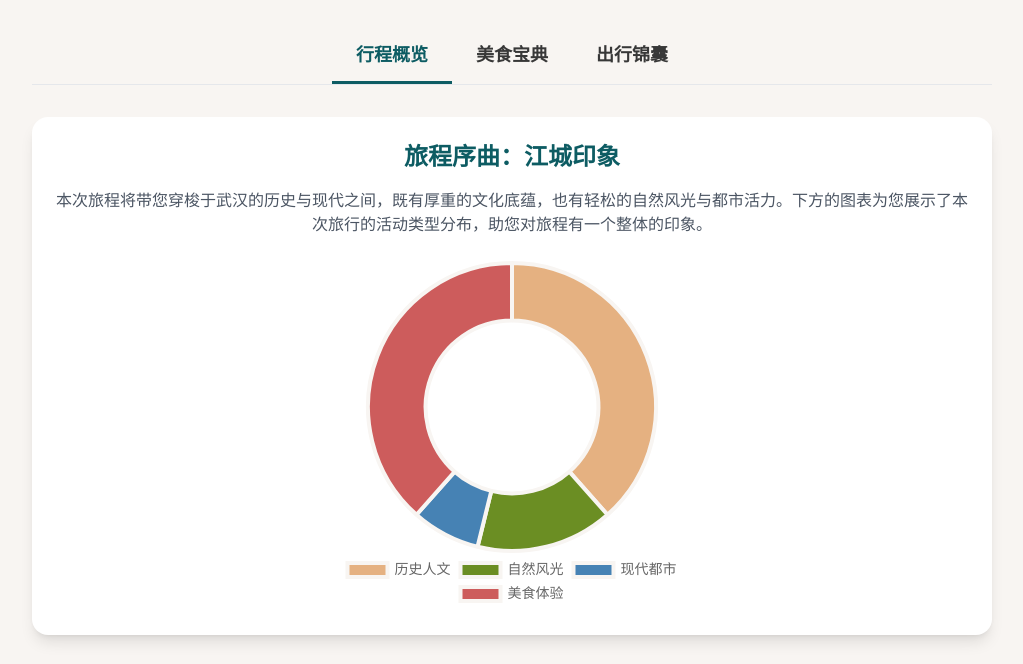
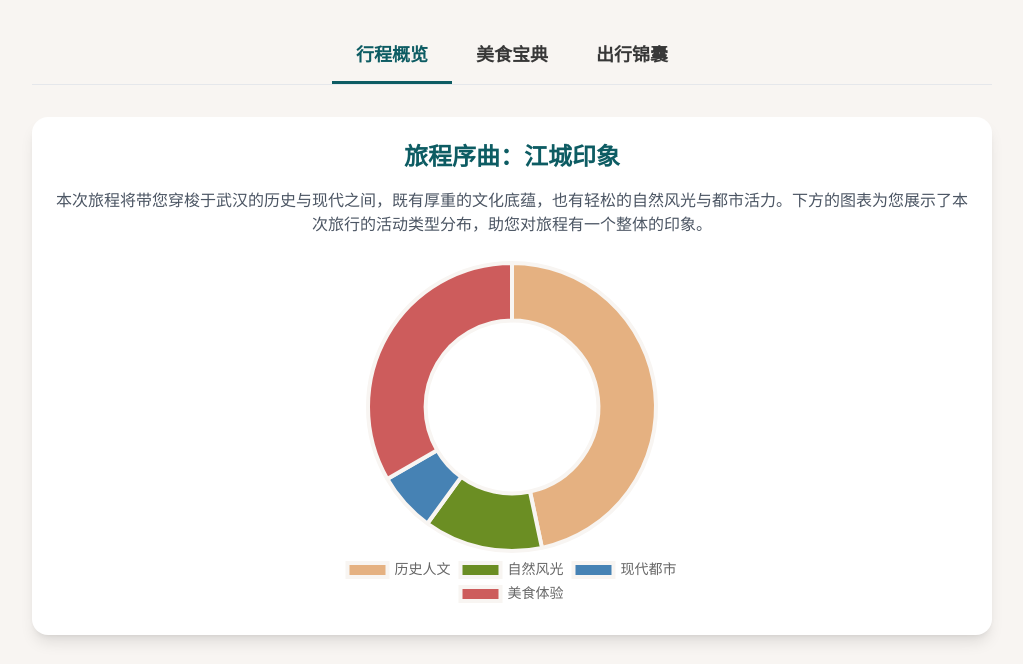
Before and after one commit to dx870930/wuhan, a plain HTML site: page index.html in a window 1280 px wide. Shown: the part 119-783 px from the top of the page, without its empty margins (128-1151 px from the left). Drawn offline with nearby package versions, Linux system fonts and the light colour scheme.

Commit message:
Update index.html

```diff
--- a/index.html
+++ b/index.html
@@ -180,7 +180,9 @@
                     theme: "感受百年商业街的繁华与长江的壮阔。",
                     schedule: [
                         { time: "上午", activity: "抵达汉口火车站，前往酒店办理入住，稍作休整。" },
-                        { time: "下午", activity: "闲逛江汉路步行街，之后步行前往黎黄陂路，感受“街头博物馆”的文艺气息。", cultural: "黎黄陂路" },
+                        { time: "下午", activity: "步行游览武汉美术馆，欣赏艺术展品。", cultural: "武汉美术馆" },
+                        { time: "下午", activity: "接着漫步于黎黄陂路，感受“街头博物馆”的文艺气息。", cultural: "黎黄陂路" },
+                        { time: "下午", activity: "最后参观江汉关博物馆，了解武汉的近代历史。", cultural: "江汉关博物馆" },
                         { time: "晚上", activity: "步行至汉口江滩，乘坐长江游船，欣赏壮丽的长江灯光秀和两岸夜景。" }
                     ],
                     transport: "今日行程均在酒店步行范围内，无需乘坐公共交通。",
@@ -394,7 +396,7 @@
                         labels: ['历史人文', '自然风光', '现代都市', '美食体验'],
                         datasets: [{
                             label: '活动数量',
-                            data: [5, 2, 1, 5],
+                            data: [7, 2, 1, 5],
                             backgroundColor: [
                                 '#E5B181', // Historical
                                 '#6B8E23', // Nature
```
